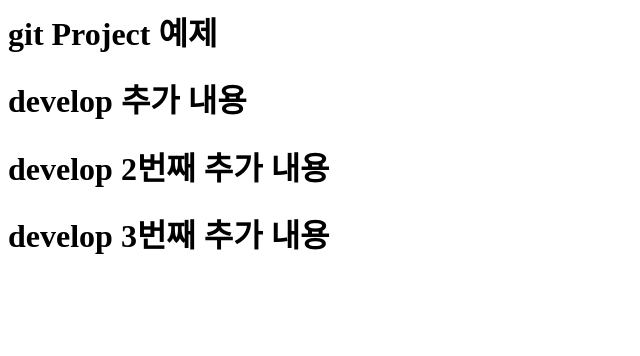
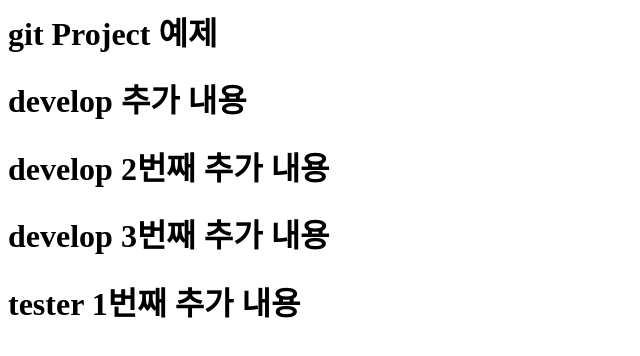
Before and after one commit to noa11132/git_Project_OSS3, a plain HTML site: page index.html in a window 1280 px wide. Shown: the whole page, without its empty margins (0-640 px from the left). Drawn offline with Linux system fonts and the light colour scheme.

Commit message:
tester first commit

```diff
--- a/index.html
+++ b/index.html
@@ -7,5 +7,8 @@
         <h1>develop 추가 내용</h1>
         <h1>develop 2번째 추가 내용</h1>
         <h1>develop 3번째 추가 내용</h1>
+
+        <h1>tester 1번째 추가 내용</h1>
+
     </body>
 </html>
```
